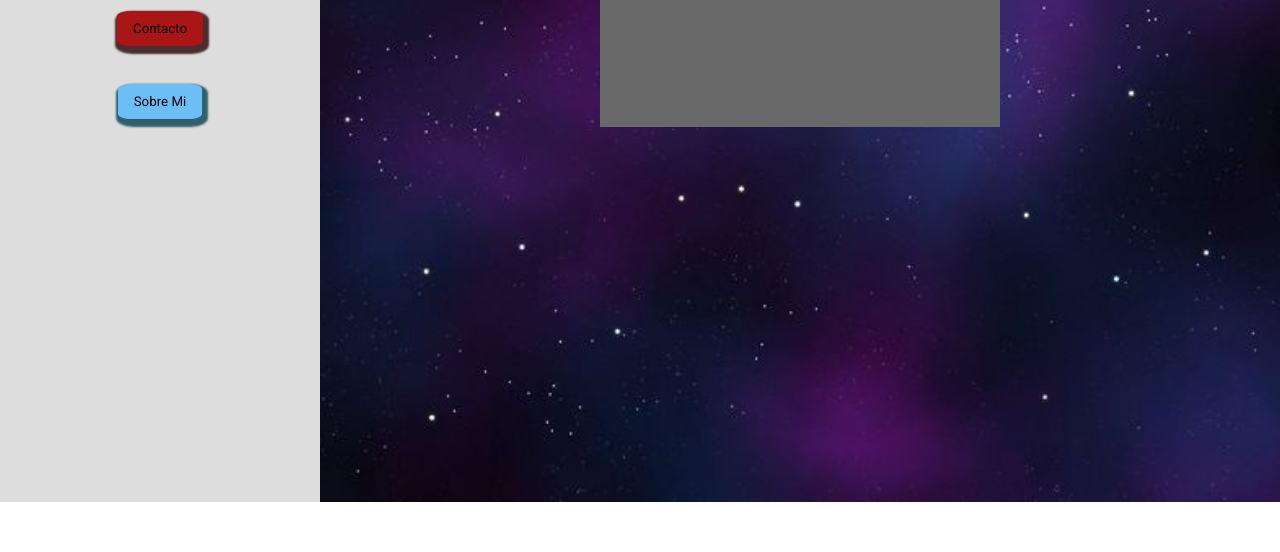
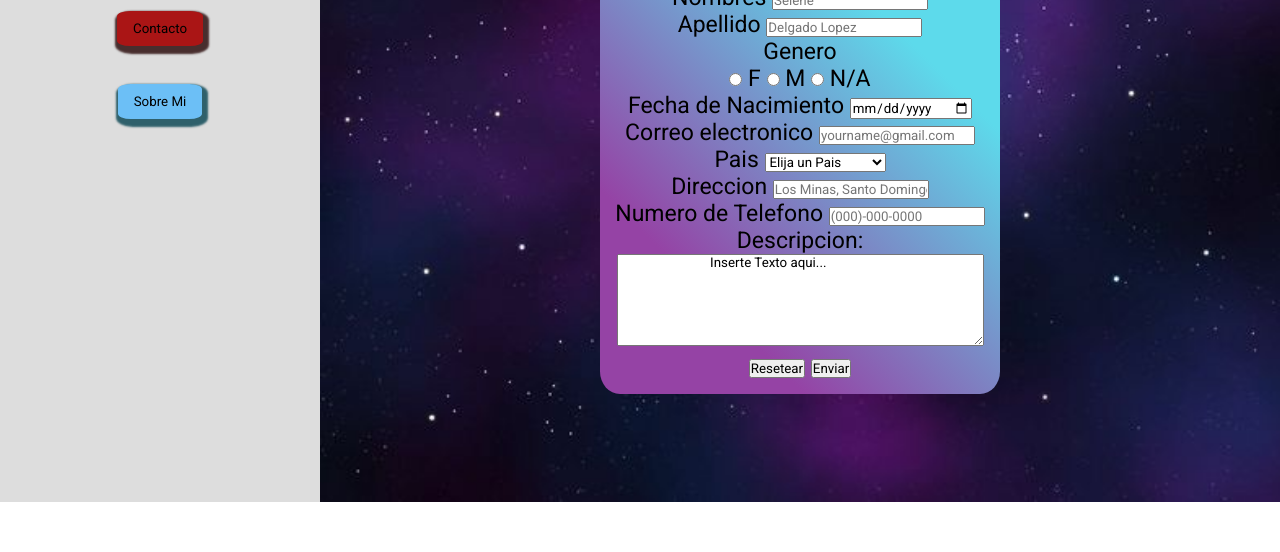
Before and after one commit to Rickum1/Parcial, a plain HTML site: page Contact.html in a window 1280 px wide. Shown: the part 248-800 px from the top of the page. Drawn offline with Linux system fonts and the light colour scheme.

Commit message:
Contacto Completado

```diff
--- a/Contact.html
+++ b/Contact.html
@@ -52,7 +52,63 @@
                 <form>
                  <div>
                     <label id="name"> Nombres</label>
+                    <input type="name" placeholder="Selene">
                  </div>
+                 <div>
+                    <label id="last.name"> Apellido</label>
+                    <input type="name" placeholder="Delgado Lopez">
+                 </div>
+                 <div>
+                    <label id="gender"> Genero</label>
+                    <div>
+                        <label> <input id="gender.option" type="radio"> F</label>
+                        <label> <input id="gender.option" type="radio"> M</label>
+                        <label> <input id="gender.option" type="radio"> N/A</label>
+                    </div>
+                 </div>
+                 <div>
+                    <label id="birthdate"> Fecha de Nacimiento</label>
+                    <input type="date">
+                 </div>
+                 <div>
+                    <label id="email"> Correo electronico</label>
+                    <input type="email" placeholder="yourname@gmail.com">
+                 </div>
+                 <div>
+                    <label id="country"> Pais </label>
+                    <select name="Paises" id="country">
+                        <option selected disabled> Elija un Pais</option>
+                        <option value="azua"> Azua</option>
+                        <option value="barahona"> Barahona </option>
+                        <option value="bahoruco"> Bahoruco </option>
+                        <option value="constanza"> Constanza</option>
+                        <option value="dajabon"> Dajabon</option>
+                        <option value="distrito.nacional"> Distrito Nacional</option>
+                        <option value="elias.piña"> Elias Piña</option>
+                        <option value="la.romana"> La Romana</option>
+                        <option value="la.vega"> La Vega</option>
+                        <option value="santo.domingo"> Santo Domingo</option>
+                        <option value="new.york"> Nueva York</option>
+                    </select>
+                    <div>
+                        <label id="address"> Direccion</label>
+                        <input type="type" placeholder="Los Minas, Santo Domingo">
+                    </div>
+                    <div>
+                        <label id="phone.number"> Numero de Telefono</label>
+                        <input type="number" placeholder="(000)-000-0000">
+                    </div>
+                    <div>
+                        <label id="description"> Descripcion: </label>
+                        <textarea rows="6" cols="50" name="comenta" form="usrform" >
+                            Inserte Texto aqui...
+                        </textarea>
+                    </div>
+                 </div>
+                    <div>
+                        <button type="reset"> Resetear</button>
+                        <button type="submit"> Enviar</button>
+                    </div>
                 </form>
             </div>
         </div>
--- a/StylesC.css
+++ b/StylesC.css
@@ -89,14 +89,22 @@ hr{
     background-image: url('./indexbg.jpg');
     background-size: cover;
     background-repeat: no-repeat;
+    padding: 15%;
+    margin: auto;
 }
 
 .card1{
-    position: relative;
+    position:relative;
     width: 400px;
-    height: 50%;
+    height: 450px;
+    border-radius: 5%;
     margin: auto;
-    background-color:dimgrey;
+    padding: auto;
+    margin-bottom: 100px;
+    background-color: #9543a5;
+    background-image: linear-gradient(45deg, #9543a5 24%, #5ddaeb 78%);
     border-width: 10px;
     text-align: center;
+    font-family: 'Roboto', sans-serif;
+    font-size: 23px;
 }
```
Also changed, not shown: Styles.css (line endings or trailing spaces).
